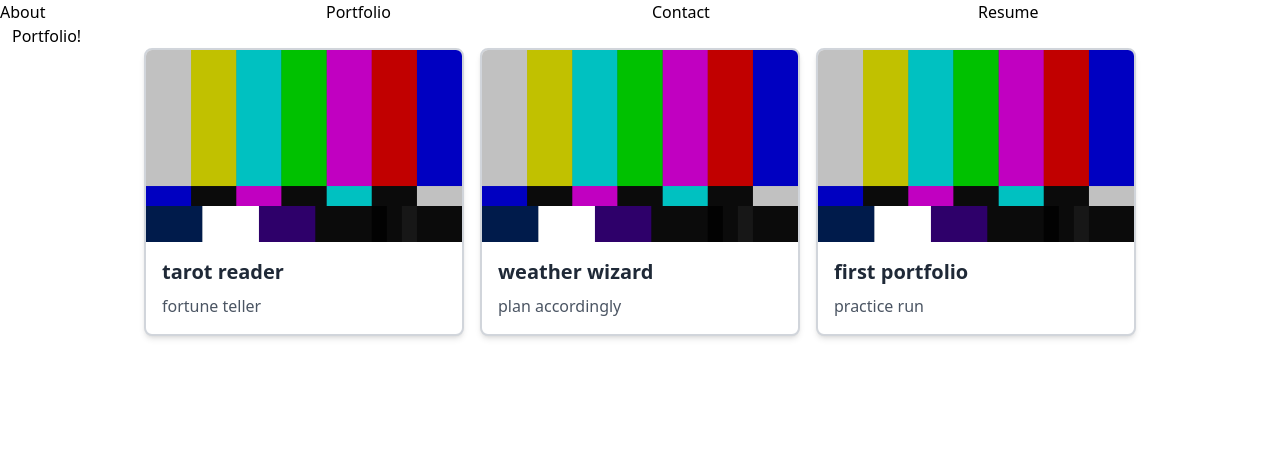
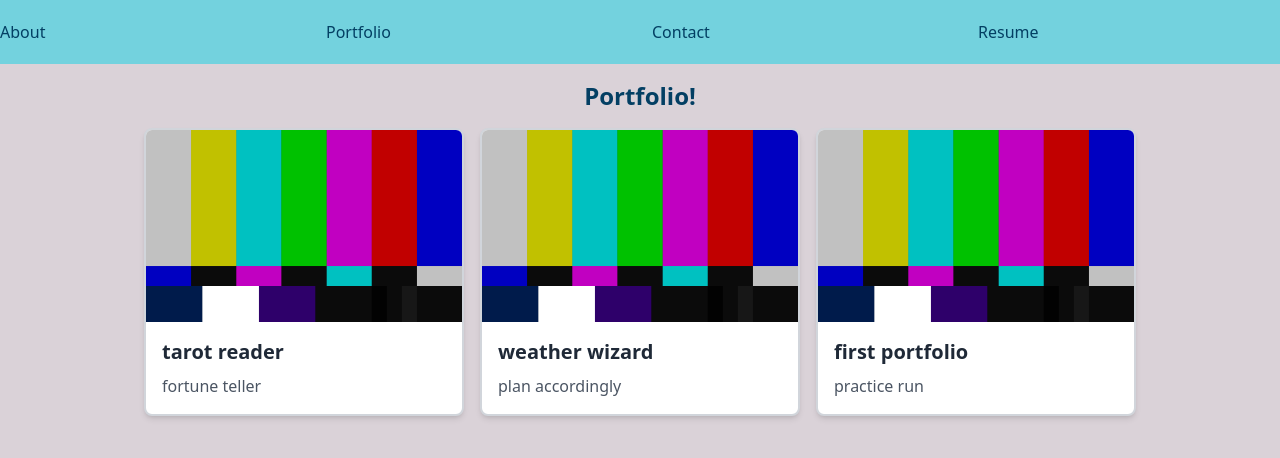
Before and after one commit to KramerJosh/ReactPortfolio, a React (Vite) app in the folder react-portfolio/: page /Portfolio in a window 1280 px wide. Shown: the top 458 px of the page. Built offline with nearby package versions, Linux system fonts and the light colour scheme.

Commit message:
added some more tailwind styling

```diff
--- a/react-portfolio/index.html
+++ b/react-portfolio/index.html
@@ -7,7 +7,7 @@
     <meta name="viewport" content="width=device-width, initial-scale=1.0" />
     <title>Vite + React</title>
   </head>
-  <body>
+  <body class="bg-white-color">
     <div id="root"></div>
     <script type="module" src="/src/main.jsx"></script>
   </body>
--- a/react-portfolio/public/output.css
+++ b/react-portfolio/public/output.css
@@ -564,12 +564,21 @@ video {
   margin-right: auto;
 }
 
+.my-4 {
+  margin-top: 1rem;
+  margin-bottom: 1rem;
+}
+
 .mb-2 {
   margin-bottom: 0.5rem;
 }
 
 .flex {
   display: flex;
+}
+
+.h-16 {
+  height: 4rem;
 }
 
 .h-48 {
@@ -635,9 +644,19 @@ video {
   border-color: rgb(209 213 219 / var(--tw-border-opacity, 1));
 }
 
+.bg-secondary-color {
+  --tw-bg-opacity: 1;
+  background-color: rgb(115 210 222 / var(--tw-bg-opacity, 1));
+}
+
 .bg-white {
   --tw-bg-opacity: 1;
   background-color: rgb(255 255 255 / var(--tw-bg-opacity, 1));
+}
+
+.bg-white-color {
+  --tw-bg-opacity: 1;
+  background-color: rgb(218 210 216 / var(--tw-bg-opacity, 1));
 }
 
 .object-cover {
@@ -647,6 +666,15 @@ video {
 
 .p-4 {
   padding: 1rem;
+}
+
+.text-center {
+  text-align: center;
+}
+
+.text-2xl {
+  font-size: 1.5rem;
+  line-height: 2rem;
 }
 
 .text-3xl {
@@ -677,6 +705,11 @@ video {
   color: rgb(31 41 55 / var(--tw-text-opacity, 1));
 }
 
+.text-primary-color {
+  --tw-text-opacity: 1;
+  color: rgb(3 63 99 / var(--tw-text-opacity, 1));
+}
+
 .underline {
   text-decoration-line: underline;
 }
--- a/react-portfolio/src/App.jsx
+++ b/react-portfolio/src/App.jsx
@@ -5,13 +5,13 @@ import NavTabs from './components/NavTabs';
 function App() {
   // The Outlet component will conditionally swap between the different pages according to the URL
   return (
-    <>
+    <div className='bg-white-color'>
       <NavTabs />
       {/* class mx-3 adds margins */}
-      <main className="mx-3">
+      <main className="mx-3 bg-white-color text-primary-color">
         <Outlet />
       </main>
-    </>
+    </div>
   );
 }
 
--- a/react-portfolio/src/components/NavTabs.jsx
+++ b/react-portfolio/src/components/NavTabs.jsx
@@ -6,7 +6,7 @@ function NavTabs() {
   const currentPage = useLocation().pathname;
 
   return (
-    <ul className="flex flex-row space-x-6 items-center">
+    <ul className="flex flex-row space-x-6 items-center bg-secondary-color text-primary-color h-16">
       <li className="flex-1">
         <Link
           to="/"
--- a/react-portfolio/src/pages/Portfolio.jsx
+++ b/react-portfolio/src/pages/Portfolio.jsx
@@ -6,7 +6,7 @@ import projects from "../projects";
 function Portfolio() {
   return (
     <div id="portfolio">
-      <h2>Portfolio!</h2>
+      <h2 className='text-center text-2xl font-bold my-4'>Portfolio!</h2>
       <div className="flex justify-center items-center flex-wrap gap-4 mx-auto">
         {/* <PortCard /> */}
         {projects.map((project => {
```
